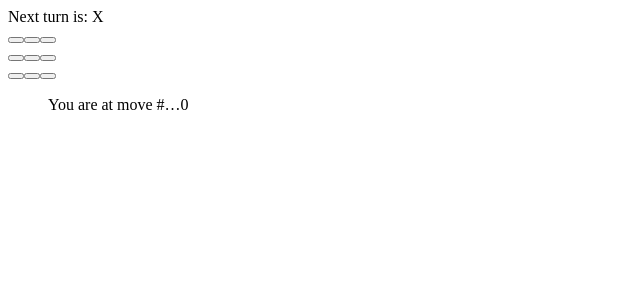
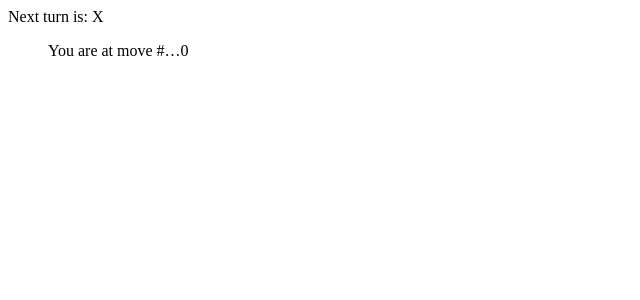
Before and after one commit to albarp/learn-react, a React (Vite) app in the folder app/: page / in a window 1280 px wide. Shown: the top 300 px of the page, without its empty margins (0-640 px from the left). Built offline with nearby package versions, Linux system fonts and the light colour scheme.

Commit message:
build the board dinamically

```diff
--- a/app/Components/Game/Board.tsx
+++ b/app/Components/Game/Board.tsx
@@ -5,23 +5,26 @@ export function Board(
         { squares: Array<string>, onSquareClick: (i: number) => void })
     {
 
+    const board = Array.from({length: 3}, (_, rowIndex) => {
+        <div key={rowIndex} className="board-row">
+            {
+                Array.from( {length:3}, (_, colIndex) => {
+                    const squareIndex = colIndex + 3 * rowIndex
+                    return(
+                        <Square
+                            key={squareIndex}
+                            value={squares[squareIndex]}
+                            onSquareClick={() => {onSquareClick(squareIndex)}}
+                        />
+                    )
+                })
+            }
+        </div>
+    })
+
     return (
         <>
-            <div className="board-row">
-                <Square value={squares[0]} onSquareClick={() => { onSquareClick(0) }} />
-                <Square value={squares[1]} onSquareClick={() => { onSquareClick(1) }} />
-                <Square value={squares[2]} onSquareClick={() => { onSquareClick(2) }} />
-            </div>
-            <div className="board-row">
-                <Square value={squares[3]} onSquareClick={() => { onSquareClick(3) }} />
-                <Square value={squares[4]} onSquareClick={() => { onSquareClick(4) }} />
-                <Square value={squares[5]} onSquareClick={() => { onSquareClick(5) }} />
-            </div>
-            <div className="board-row">
-                <Square value={squares[6]} onSquareClick={() => { onSquareClick(6) }} />
-                <Square value={squares[7]} onSquareClick={() => { onSquareClick(7) }} />
-                <Square value={squares[8]} onSquareClick={() => { onSquareClick(8) }} />
-            </div>
+            {board}
         </>
     )
 }
```
